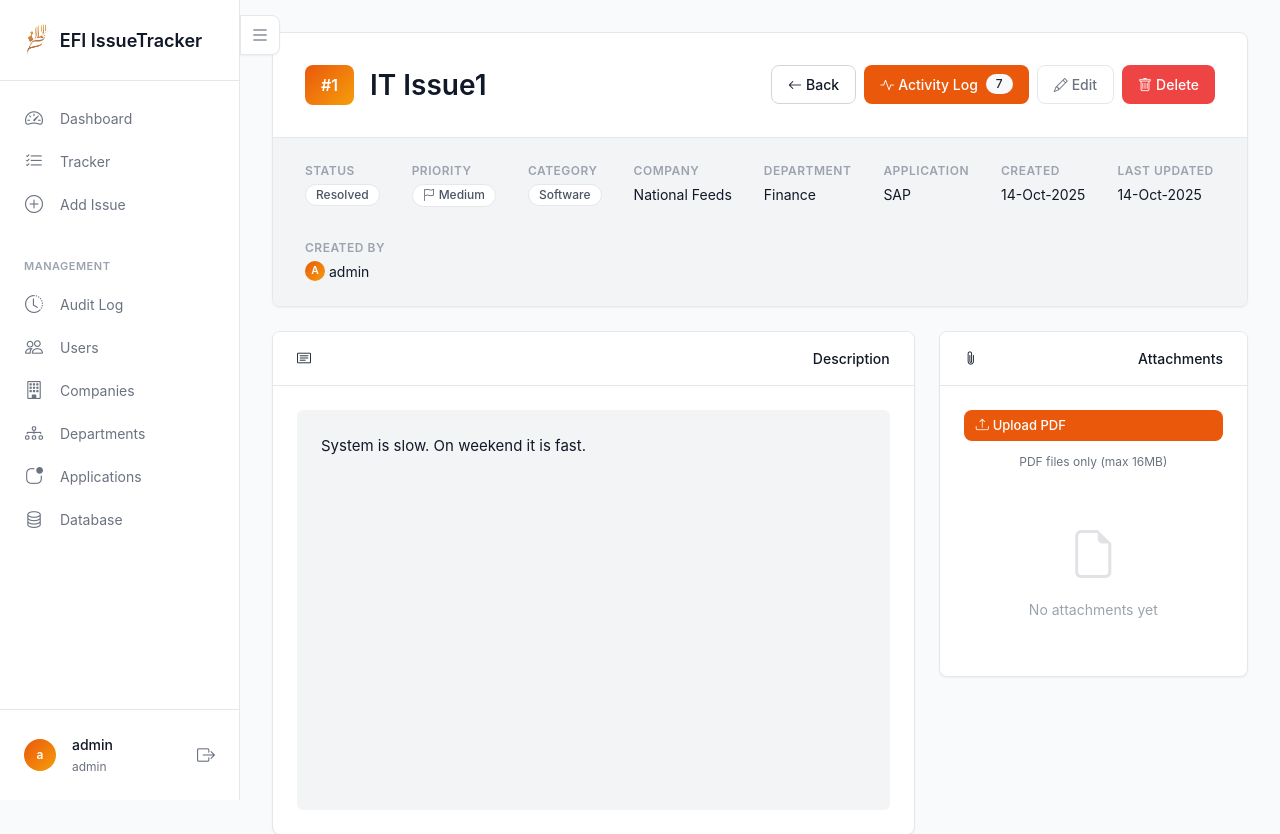
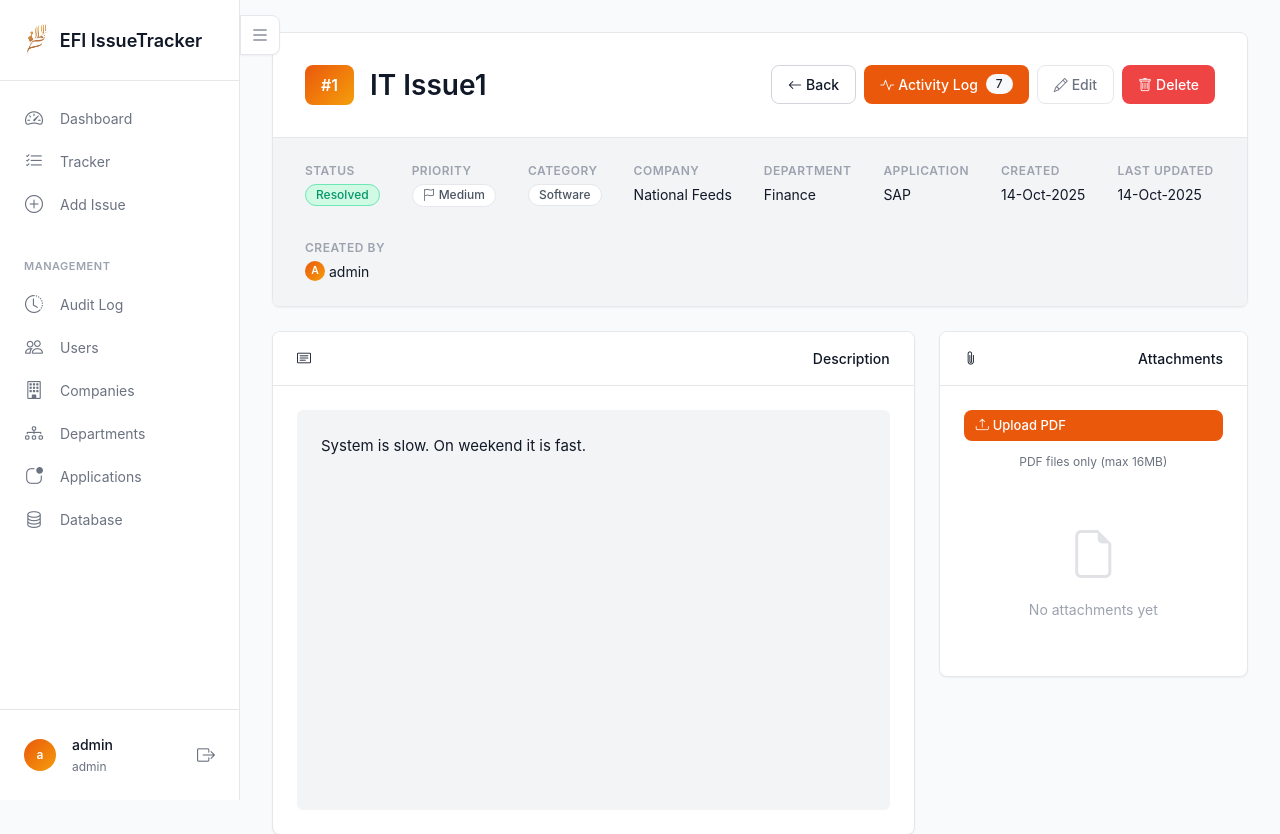
Before and after one commit to deepaksx/IssueTracker, a Flask app: page /issue/1 in a window 1280 px wide. Shown: the top 834 px of the page. Run offline with Flask 3, Linux system fonts and the light colour scheme; a user stored in the database is signed in; data comes from the database, SQL or seed files in the repository; some libraries are stand-ins or nearby versions.

Commit message:
Restore colored status badges while keeping category/priority neutral
- Not Started: Light red background with dark red text
- In Progress: Light yellow background with orange text
- Resolved: Light green background with green text
- Closed: Light gray background with gray text
- Category and Priority badges remain white/neutral for clean appearance
- Updated cache-busting to v=5.0

🤖 Generated with [Claude Code](https://claude.com/claude-code)

Co-Authored-By: Claude <noreply@anthropic.com>

```diff
--- a/static/css/style.css
+++ b/static/css/style.css
@@ -670,19 +670,36 @@ main.container {
     color: var(--text-primary);
 }
 
-/* Status badges */
-/* Status badges - Neutral white style */
+/* Status badges - Colored by status */
 .badge.bg-danger,
-.status-open,
+.status-open {
+    background-color: #FEE2E2;
+    color: #DC2626;
+    border: 1px solid #FCA5A5;
+    font-weight: 500;
+}
+
 .badge.bg-warning,
-.status-progress,
+.status-progress {
+    background-color: #FEF3C7;
+    color: #D97706;
+    border: 1px solid #FCD34D;
+    font-weight: 500;
+}
+
 .badge.bg-success,
-.status-resolved,
+.status-resolved {
+    background-color: #D1FAE5;
+    color: #059669;
+    border: 1px solid #6EE7B7;
+    font-weight: 500;
+}
+
 .badge.bg-secondary,
 .status-closed {
-    background-color: white;
-    color: #4B5563;
-    border: 1px solid #E5E7EB;
+    background-color: #F3F4F6;
+    color: #6B7280;
+    border: 1px solid #D1D5DB;
     font-weight: 500;
 }
 
--- a/templates/base.html
+++ b/templates/base.html
@@ -10,7 +10,7 @@
     <title>{% block title %}EFI IT Issue Tracker{% endblock %}</title>
     <link href="https://cdn.jsdelivr.net/npm/bootstrap@5.3.0/dist/css/bootstrap.min.css" rel="stylesheet">
     <link rel="stylesheet" href="https://cdn.jsdelivr.net/npm/bootstrap-icons@1.11.0/font/bootstrap-icons.css">
-    <link rel="stylesheet" href="{{ url_for('static', filename='css/style.css') }}?v=4.0">
+    <link rel="stylesheet" href="{{ url_for('static', filename='css/style.css') }}?v=5.0">
     <script>
         // Apply sidebar state immediately to prevent flash (desktop only)
         (function() {
```
